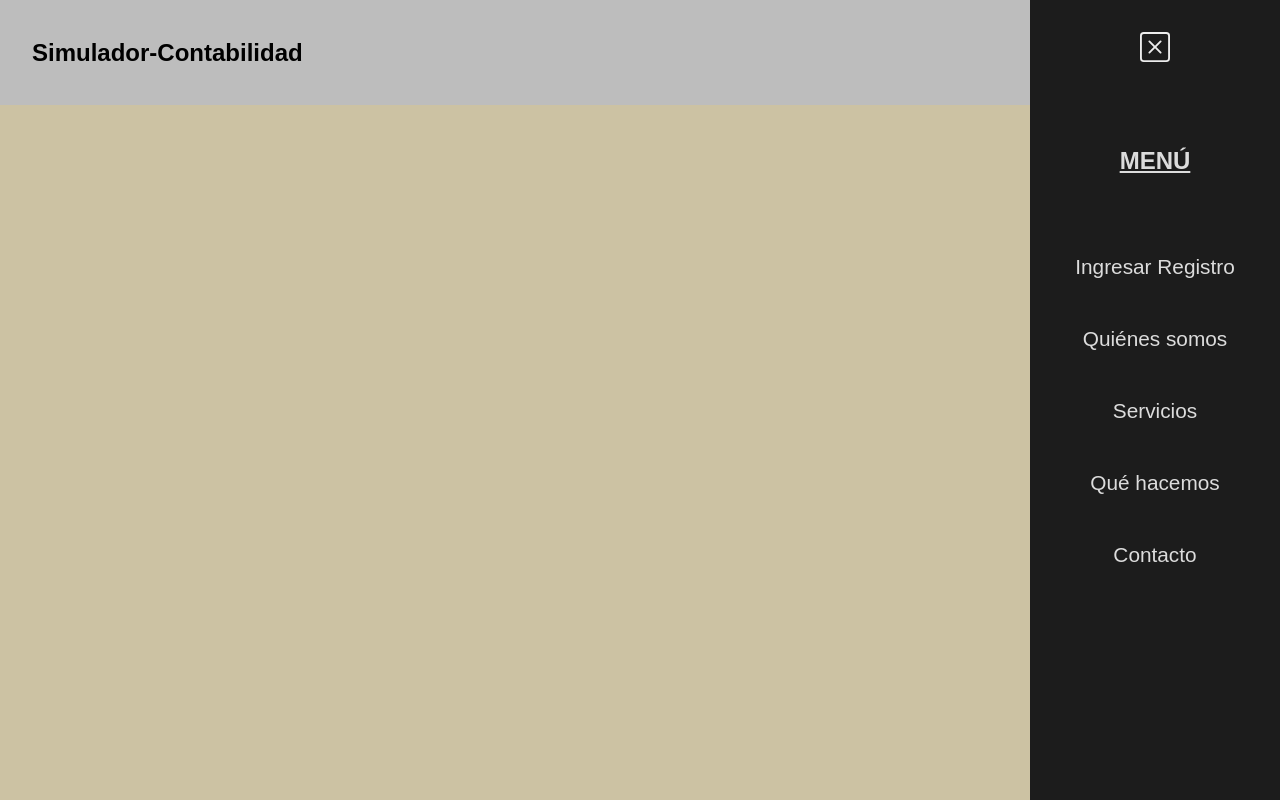
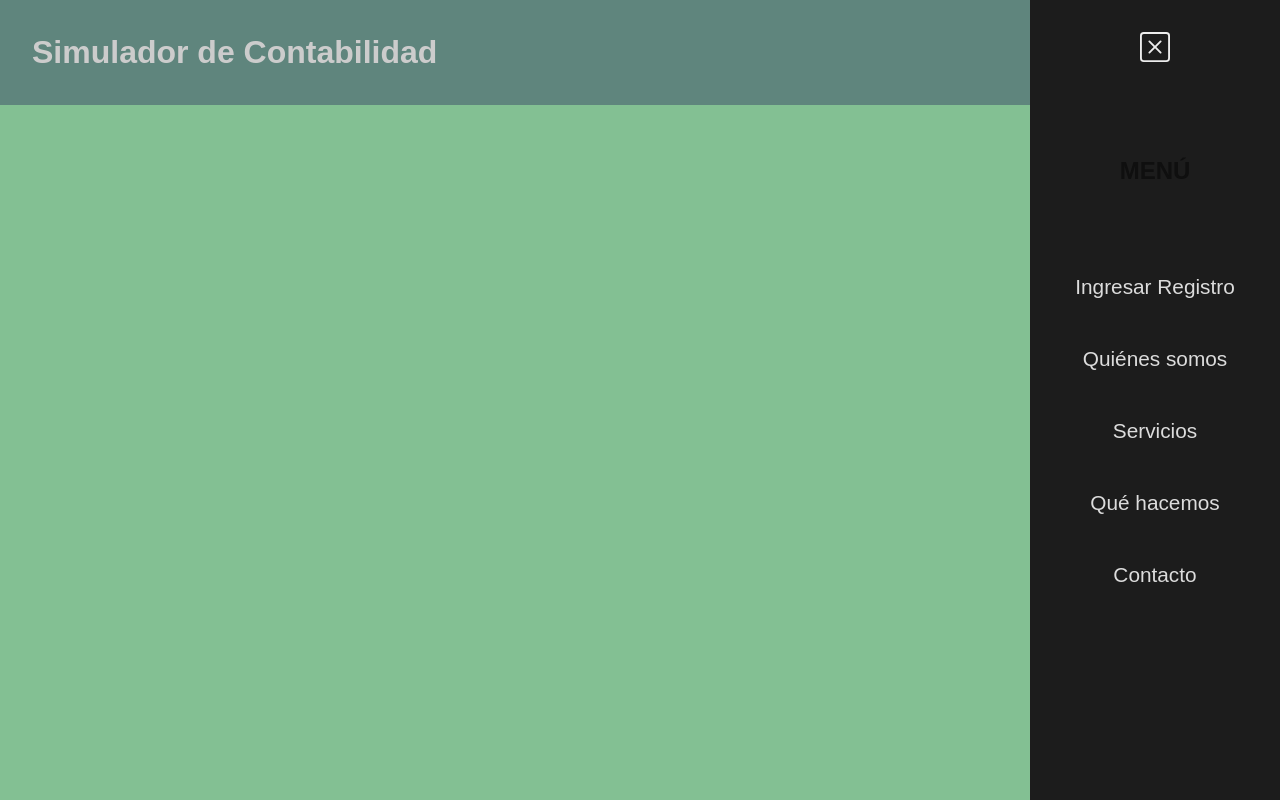
Before and after one commit to Andy-Tello-20/practicaJS, a plain HTML site: page index.html in a window 1280 px wide. Both pictures are taken after a click on the button 1230 px from the left and 52 px from the top of the page. Drawn offline with nearby package versions, Linux system fonts and the light colour scheme.

Commit message:
cambios de color

```diff
--- a/index.html
+++ b/index.html
@@ -14,7 +14,7 @@
     <article class="article">
 
         <header>
-            <h1>Simulador-Contabilidad</h1>
+            <h1>Simulador de Contabilidad</h1>
             <button id="abrir" class="abrir-menu"><svg xmlns="http://www.w3.org/2000/svg" width="16" height="16"
                     fill="currentColor" class="bi bi-list" viewBox="0 0 16 16">
                     <path fill-rule="evenodd"
--- a/style.css
+++ b/style.css
@@ -11,7 +11,7 @@ header {
     align-items: center;
     justify-content: space-between;
     padding: 2rem;
-    background-color: #ececec;
+    background-color: #77a69c;
 }
 
 .logo {
@@ -31,7 +31,6 @@ header {
     color: #1c1c1c;
     width: 36px;
     height: 36px;
-    background-color: #a4a8e6;
     border-radius: 7px;
 }
 
@@ -90,10 +89,15 @@ header {
     color: yellow;
 }
 
+h1{
+    color: white;
+    font-size: 2rem;
+}
 h3 {
-    color: #ecececec;
-    text-decoration: underline;
+    color: rgb(15, 15, 15);
     font-size: 1.5rem;
+    text-align: center;
+    margin: 10px;
 
 }
 
@@ -108,7 +112,7 @@ h3 {
 /* MAIN */
 
 .article{
-    background-color: #fff2cb;;
+    background-color: #a4f0b8;
     height: 100vh;
 }
 
@@ -129,6 +133,7 @@ h3 {
     background-color: #1c1c1c;
     margin: 0 10px;
     margin-bottom: 15px;
+    border-radius: 15px;
 }
 
 .inputs{
@@ -140,6 +145,7 @@ h3 {
 .resultado{
     width: 400px;
     height: 400px;
+
 }
 
 
@@ -178,6 +184,8 @@ label{
 .boton-salir{
     display: flex;
     justify-content: end;
+    margin-right: 15px;
+    margin-top: 15px;
 }
 
 #salir{
```
